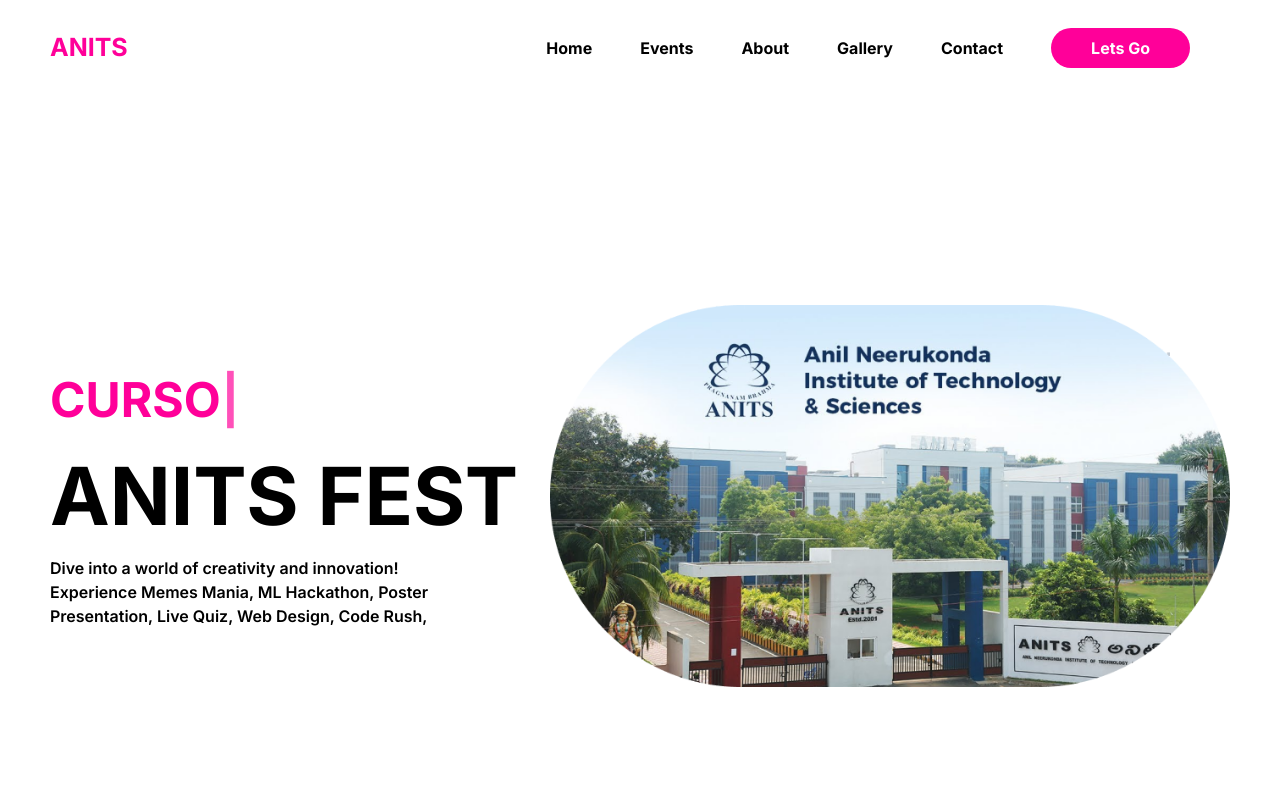
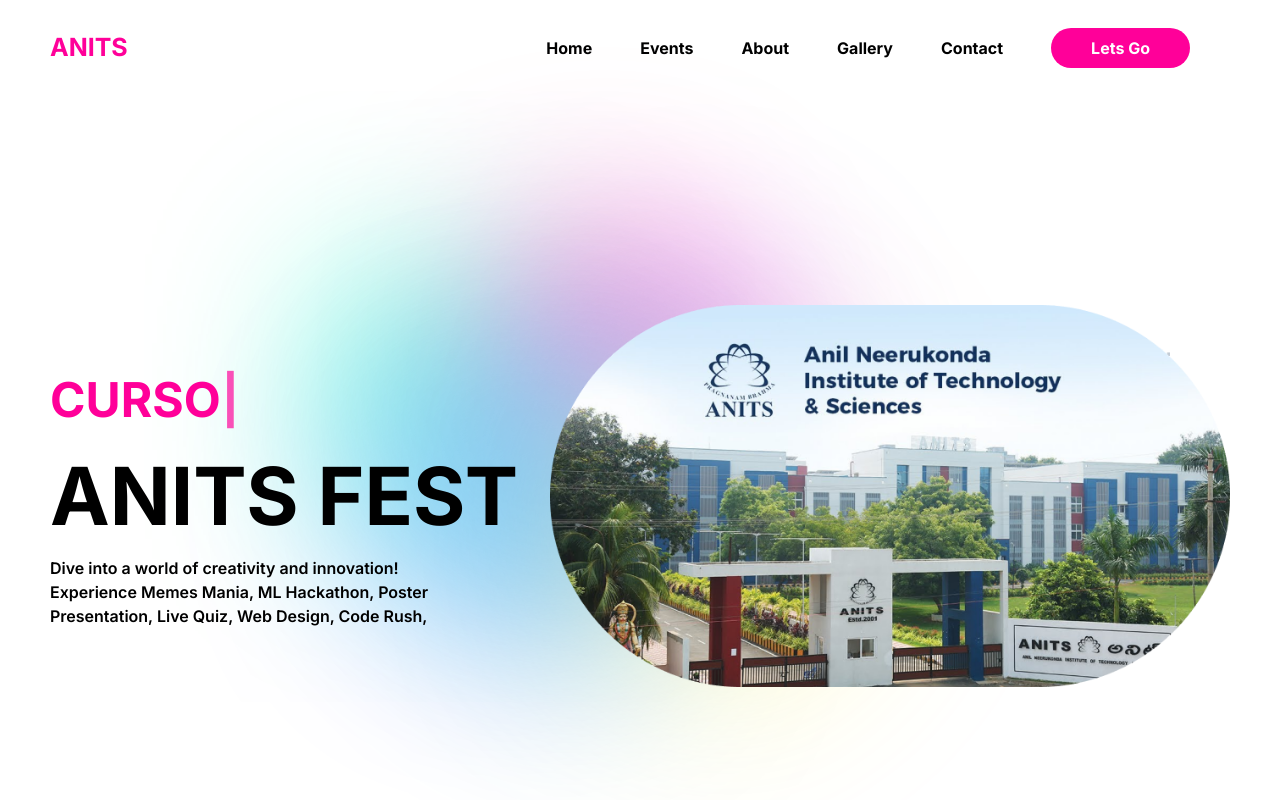
Before and after one commit to HareeshDhruva/Anits-event, a Next.js app: page / in a window 1280 px wide. Shown: the top 800 px of the page. Built offline with nearby package versions, Linux system fonts and the light colour scheme.

Commit message:
final solve

```diff
--- a/src/app/components/heroSection.jsx
+++ b/src/app/components/heroSection.jsx
@@ -38,6 +38,13 @@
             </div>
           </motion.div>
         </div>
+
+        <div className="absolute">
+          <div>
+          <img src="bg.svg" alt="" className="opacity-[0.6] h-[900px]" />
+          </div>
+        </div>
+
         <motion.div
           initial={{ opacity: 0 }}
           animate={{ opacity: 1 }}
@@ -58,9 +65,6 @@
             </div>
           </marquee>
         </div>
-        {/* <div className="z-0 top-10">
-          <img src="bg.svg" alt="" className="opacity-[0.3]" />
-        </div> */}
     </>
   );
 };
```
